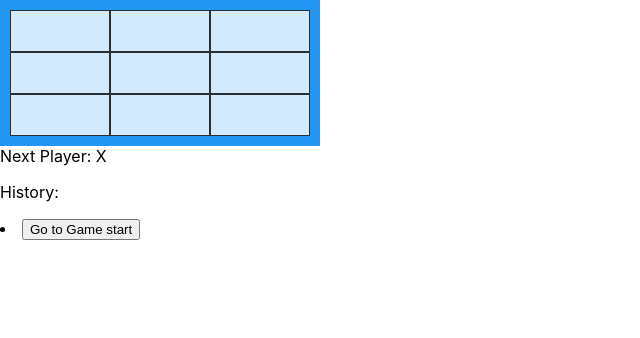
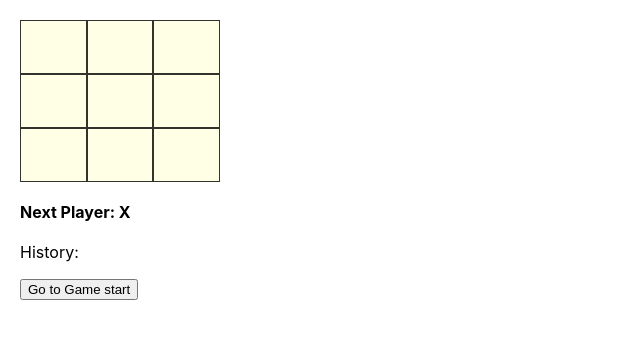
Before and after one commit to sohampatel2808/tic-tac-toe, a React (Create React App) app: page / in a window 1280 px wide. Shown: the top 338 px of the page, without its empty margins (0-640 px from the left). Built offline with nearby package versions, Linux system fonts and the light colour scheme.

Commit message:
fix styles issues

```diff
--- a/src/components/Board.css
+++ b/src/components/Board.css
@@ -1,7 +1,11 @@
 .board-game {
   display: grid;
-  width: 300px;
-  padding: 10px;
+  width: 200px;
   grid-template-columns: auto auto auto;
-  background-color: #2196F3;
+  background-color: #ffff80;
 }
+
+.board-game, .game-status {
+  margin: 20px;
+  font-weight: 700;
+}
--- a/src/components/History.css
+++ b/src/components/History.css
@@ -0,0 +1,6 @@
+.history-container {
+  margin: 20px;
+}
+.history-container li {
+  list-style-type: none;
+}
--- a/src/components/History.jsx
+++ b/src/components/History.jsx
@@ -6,9 +6,11 @@ class History extends React.Component {
   render() {
     return (
       <React.Fragment>
-        <p>History: </p>
+        <div className='history-container'>
+          <p>History: </p>
 
-        {this.getMoves(this.props.history)}
+          {this.getMoves(this.props.history)}
+        </div>
       </React.Fragment>
     );
   }
--- a/src/components/Square.css
+++ b/src/components/Square.css
@@ -1,7 +1,7 @@
 .square {
   background-color: rgba(255, 255, 255, 0.8);
   border: 1px solid rgba(0, 0, 0, 0.8);
-  padding: 20px;
-  font-size: 30px;
+  padding: 12px;
+  font-size: 24px;
   text-align: center;
 }
--- a/src/components/Square.jsx
+++ b/src/components/Square.jsx
@@ -5,11 +5,12 @@ import './Square.css';
 class Square extends React.Component {
   render() {
     const props = this.props;
+    const value = props.value ? props.value : <span>&nbsp;&nbsp;</span>;
 
     return (
       <React.Fragment>
         <button class="square" onClick={props.onClick}>
-          {props.value}
+          {value}
         </button>
       </React.Fragment>
     );
```
